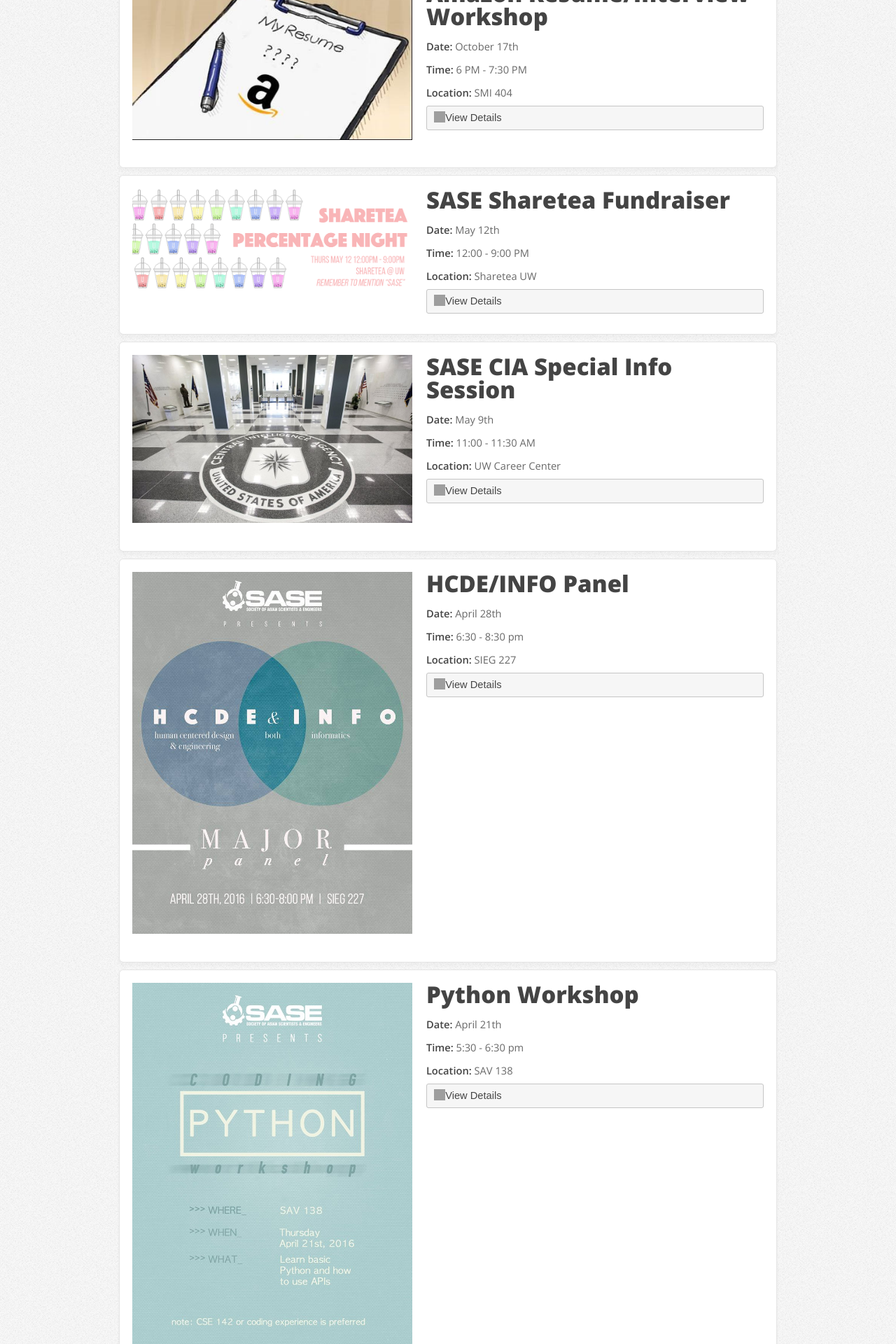
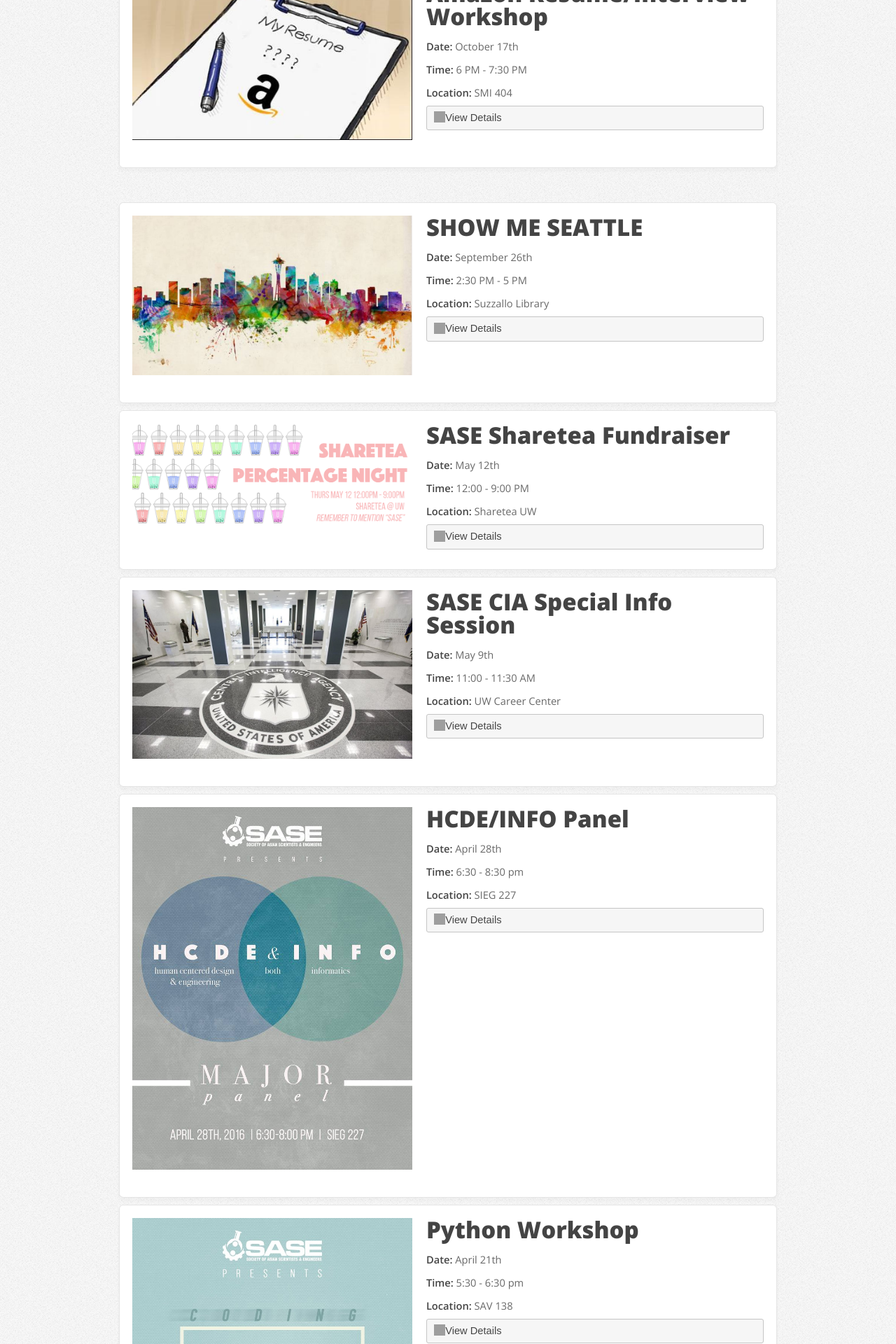
Before and after one commit to fishbearr/website, a PHP site: page /events.php in a window 1280 px wide. Shown: the part 614-2534 px from the top of the page at 70% size. Run offline with PHP 8.4, Linux system fonts and the light colour scheme; some libraries are stand-ins or nearby versions; grey boxes are pictures that could not be loaded.

Commit message:
added show me seattle

```diff
--- a/events.php
+++ b/events.php
@@ -94,6 +94,41 @@
 												<p>Date: Monday, October 17th</p>
 												<p>Time: 6 PM - 7:30 PM</p>
 												<p>Location: SMI 404</p>
+											</div>
+										</div>
+									</div>
+								</td>
+							</tr>
+						</table>
+					</td>
+				</tr>
+
+				<table id="eventsTable">
+				<tr>
+					<td class="events">
+						<table class="actualEvent">
+							<tr>
+								<td class="eventPictureTd">
+									<div class="eventPicture">
+										<img src="images/events/showme2016.jpg">
+									</div>
+								</td>
+
+								<td class="eventInfoTd" style="vertical-align:top">
+									<div class="previousEvent">
+										<h2>SHOW ME SEATTLE</h2>
+										<p><b>Date:</b> September 26th</p>
+										<p><b>Time:</b> 2:30 PM - 5 PM </p>
+										<p><b>Location:</b> Suzzallo Library</p>
+
+										<div class="accordion">
+											<h3>View Details</h3>
+											<div>
+												<p>On September 26th, SASE invites you to a tour of Seattle to Pike Place Market and International District, where you will get a chance to explore Seattle while connecting with our fellow SASE officers. This will be a great opportunity for you to learn more about SASE, get to know more people, and get advice from our officers for a smooth transition into university!</p>
+												</br>
+												<p>Date: Monday, September 26th</p>
+												<p>Time: 2:30 PM - 5 PM</p>
+												<p>Location: Suzzallo Library</p>
 											</div>
 										</div>
 									</div>
```
Also changed, not shown: images/events/showme2016.jpg (added).
